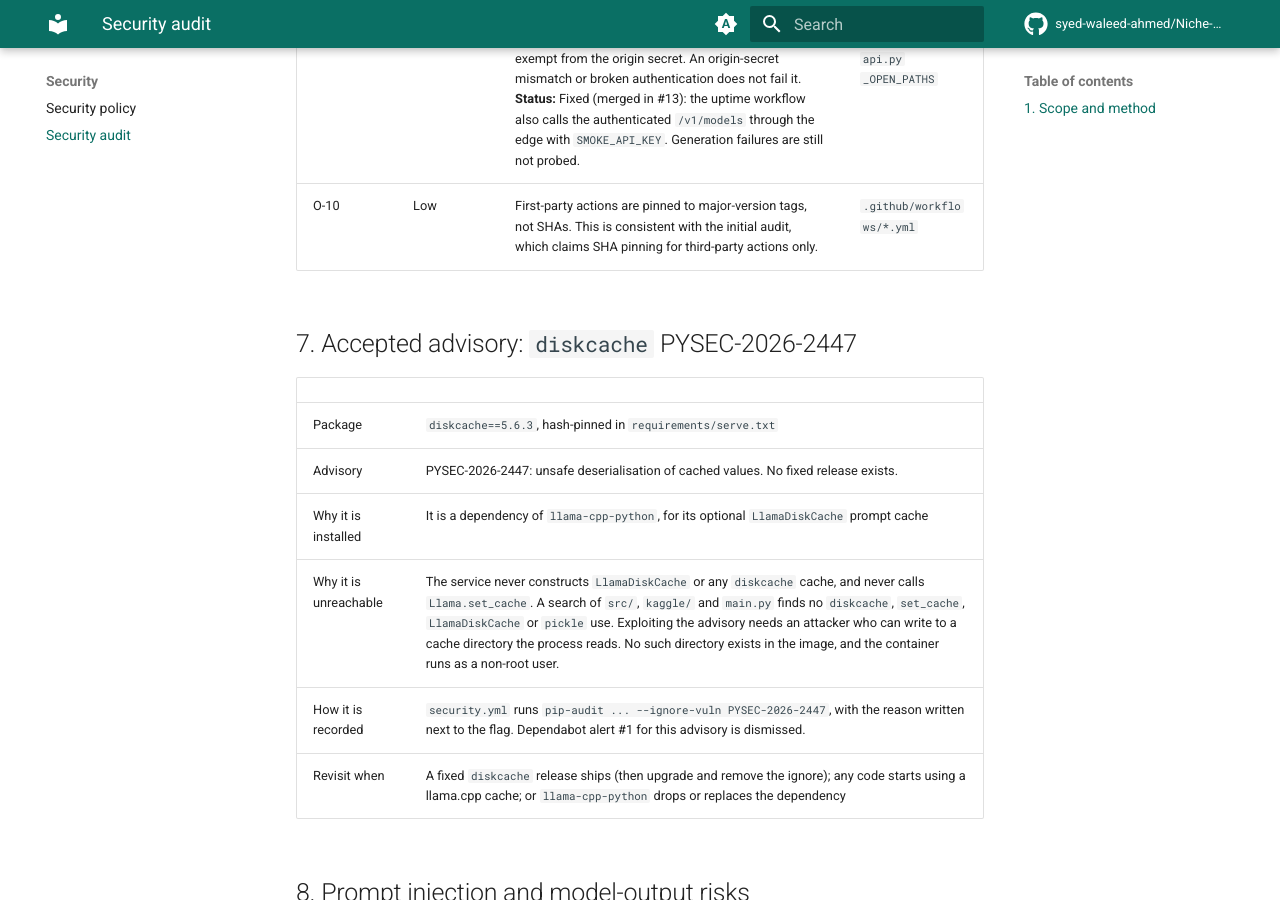
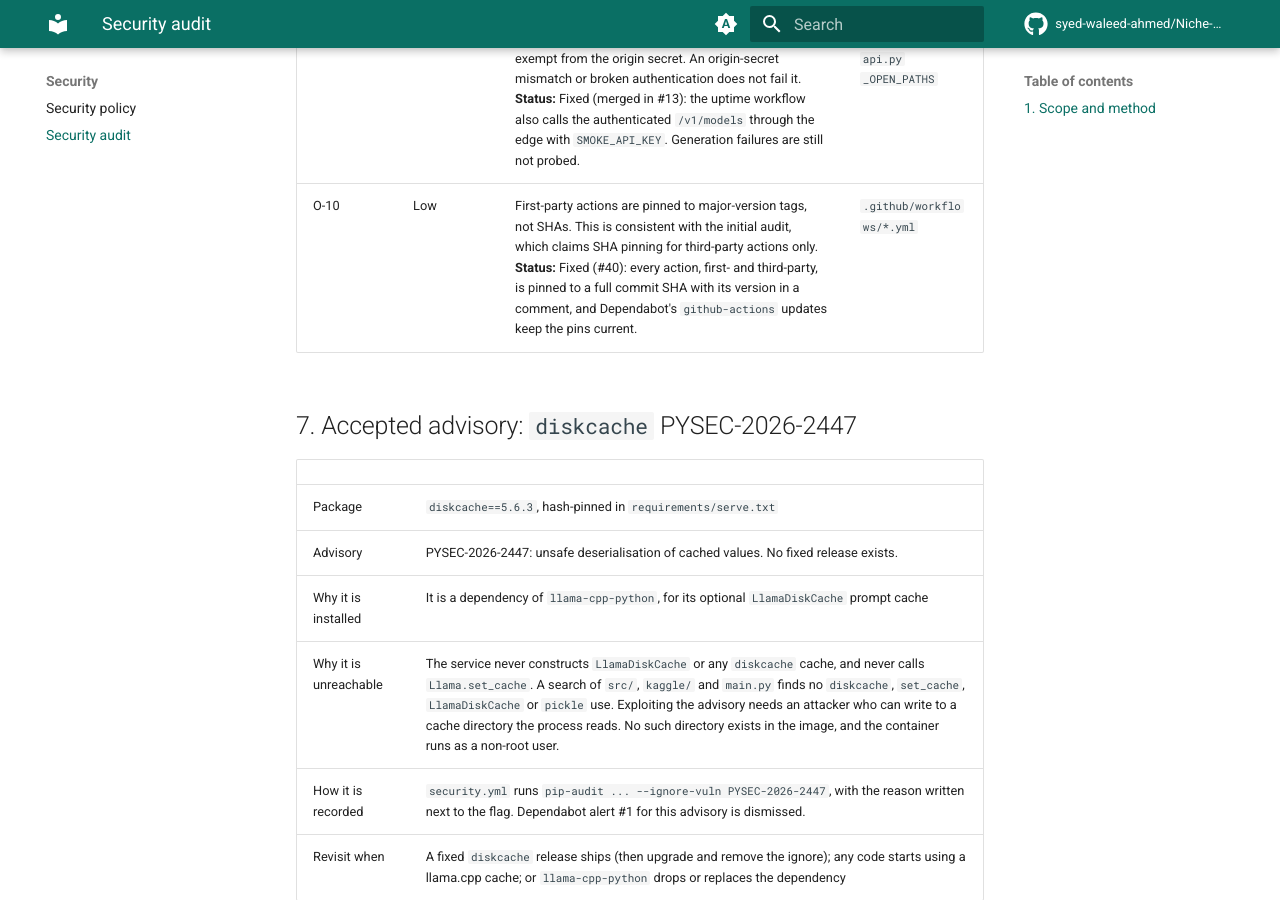
Before and after one commit to syed-waleed-ahmed/Niche-Finetuned-Model, an MkDocs documentation site: the page built from docs/security/SECURITY_AUDIT.md, in a window 1280 px wide and 900 px high, scrolled down 14946 px. Built offline with MkDocs 1.6.1 and Material for MkDocs 9.7.7, drawn with Linux system fonts in a browser that asks for light colours; comment, search, counter and statistics services are not loaded.

Commit message:
Pin GitHub's own actions to commit SHAs
Every actions/* and github/codeql-action/* reference now names the full commit SHA
that its major tag points to today, with the version in a comment (the style the
third-party pins already use), so no action can change without a pull request.
Dependabot's github-actions updates keep the pins current. Audit item O-10 is fixed.

Closes #40

Co-Authored-By: Claude Opus 5.5 <noreply@anthropic.com>

```diff
--- a/docs/security/SECURITY_AUDIT.md
+++ b/docs/security/SECURITY_AUDIT.md
@@ -276,7 +276,7 @@ These are not in the initial audit. Each one cites the code that shows it.
 | O-7 | Low | Without a database, feedback comments are logged at INFO, including the user's text **Status:** Fixed (merged in #13): only the rating and the comment length are logged. | `api.py`, `feedback` |
 | O-8 | Low | JSON logs use `level`, not `severity`, so Cloud Logging severity filters and log-based alerts miss application errors **Status:** Fixed (merged in #13): JSON log lines also carry `severity`. | `logging_config.py` |
 | O-9 | Low | The uptime probe checks only `/health`, which is exempt from the origin secret. An origin-secret mismatch or broken authentication does not fail it. **Status:** Fixed (merged in #13): the uptime workflow also calls the authenticated `/v1/models` through the edge with `SMOKE_API_KEY`. Generation failures are still not probed. | `uptime.yml`; `api.py` `_OPEN_PATHS` |
-| O-10 | Low | First-party actions are pinned to major-version tags, not SHAs. This is consistent with the initial audit, which claims SHA pinning for third-party actions only. | `.github/workflows/*.yml` |
+| O-10 | Low | First-party actions are pinned to major-version tags, not SHAs. This is consistent with the initial audit, which claims SHA pinning for third-party actions only. **Status:** Fixed (#40): every action, first- and third-party, is pinned to a full commit SHA with its version in a comment, and Dependabot's `github-actions` updates keep the pins current. | `.github/workflows/*.yml` |
 
 ## 7. Accepted advisory: `diskcache` PYSEC-2026-2447
 
```
Also changed, not shown: 7 other files.
